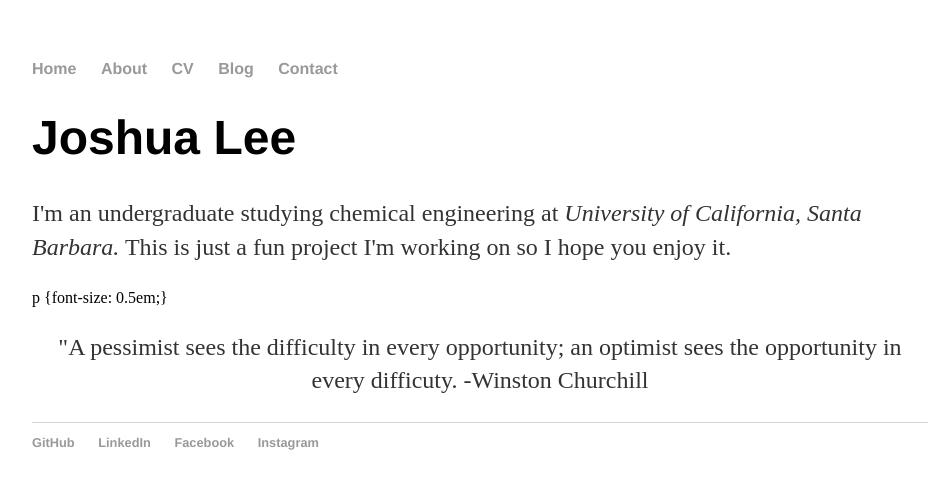
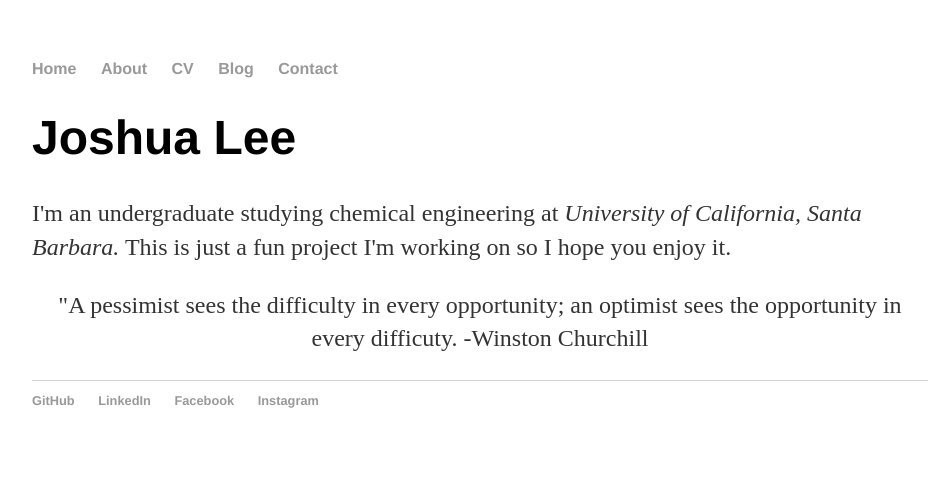
Before and after one commit to 1996leejoshua/1996leejoshua.github.io, a Jekyll site: the page built from index.html, in a window 1280 px wide. Shown: the top 489 px of the page, without its empty margins (160-1093 px from the left). Built offline with Jekyll 4.4.1, drawn with Linux system fonts in a browser that asks for light colours.

Commit message:
Update index.html

```diff
--- a/index.html
+++ b/index.html
@@ -6,6 +6,7 @@ title: Joshua Lee
 	<h1>Joshua Lee</h1>
 	<p>I'm an undergraduate studying chemical engineering at <em>University of California, Santa Barbara.</em> This is just a fun project I'm working on so I hope you enjoy it.</p>
 	<p> </p>
-	p {font-size: 0.5em;}
+	<p> </p>
+	<p> </p>
 	<p align="center">"A pessimist sees the difficulty in every opportunity; an optimist sees the opportunity in every difficuty. -Winston Churchill</p>
 </div><!-- /.blurb -->
```
